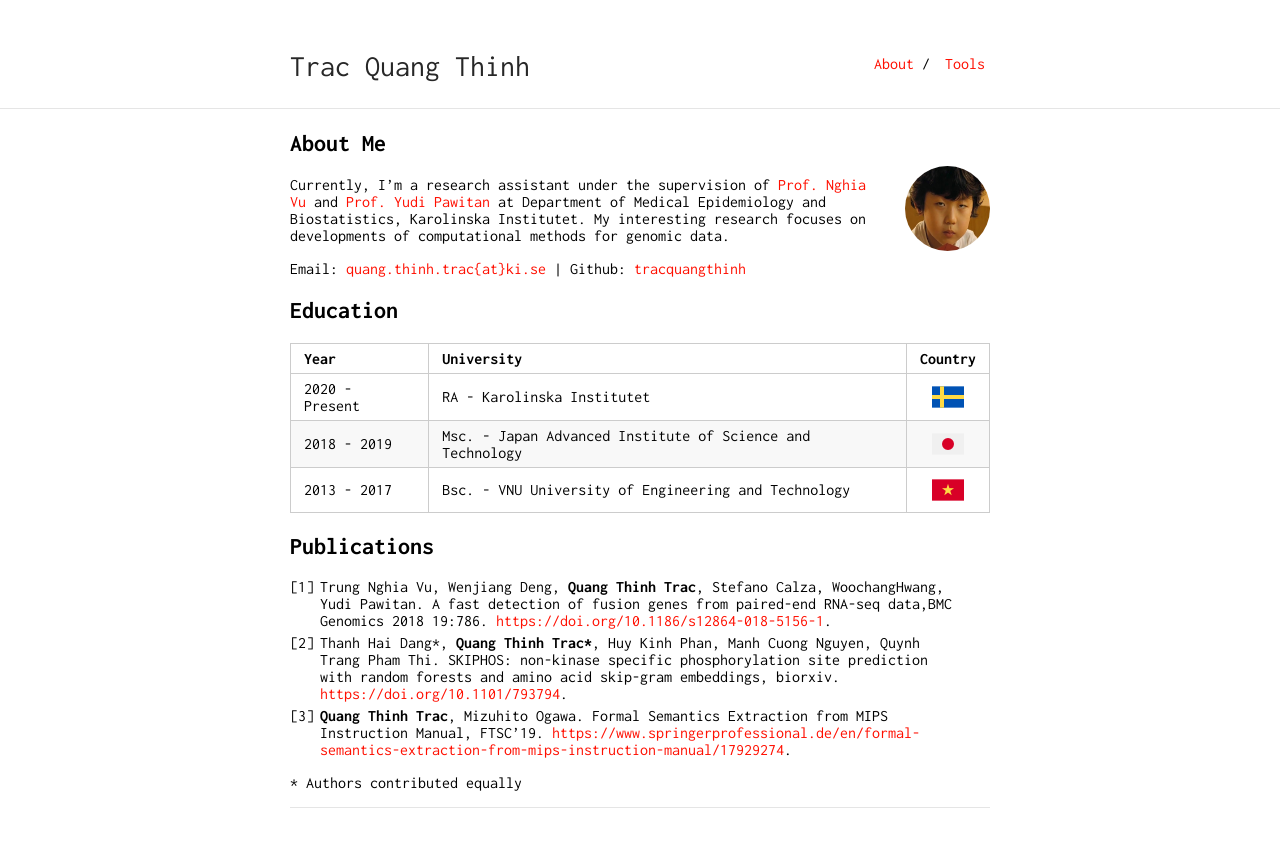
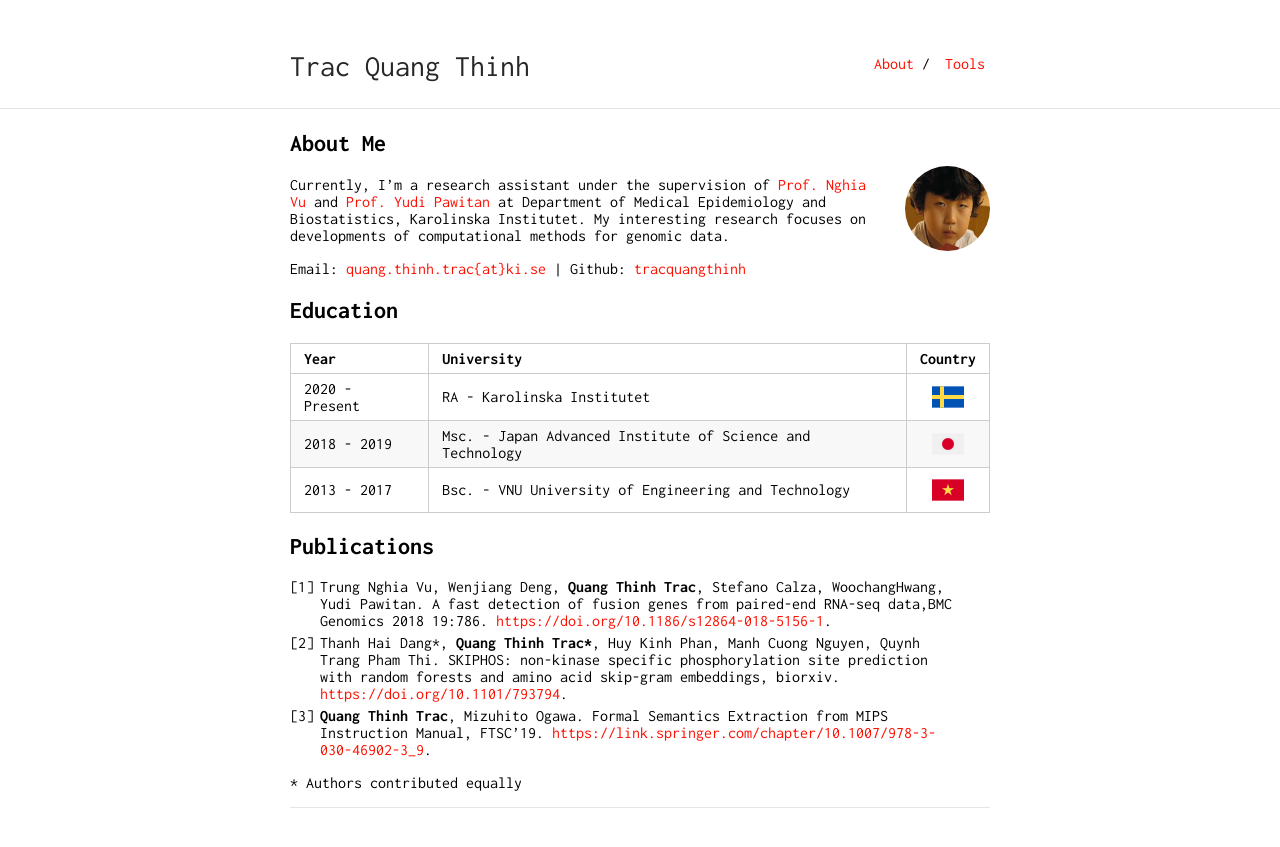
Before and after one commit to tracquangthinh/tracquangthinh.github.io, a Jekyll site: the page built from index.md, in a window 1280 px wide. Shown: the top 847 px of the page. Built offline with Jekyll 4.4.1, drawn with Linux system fonts in a browser that asks for light colours; our own code applies the rules of GitHub Pages for plain Markdown files; part of the change alters nothing that is shown.

Commit message:
Update index.md

```diff
--- a/index.md
+++ b/index.md
@@ -26,7 +26,7 @@ Year | University | Country
 
 1. Trung Nghia Vu, Wenjiang Deng, **Quang Thinh Trac**, Stefano Calza, WoochangHwang, Yudi Pawitan. A fast detection of fusion genes from paired-end RNA-seq data,BMC Genomics 2018 19:786. <a href="https://doi.org/10.1186/s12864-018-5156-1">https://doi.org/10.1186/s12864-018-5156-1</a>.
 2. Thanh Hai Dang\*, **Quang Thinh Trac\***, Huy Kinh Phan, Manh Cuong Nguyen, Quynh Trang Pham Thi. SKIPHOS: non-kinase specific phosphorylation site prediction with random forests and amino acid skip-gram embeddings, biorxiv. <a href="https://doi.org/10.1101/793794">https://doi.org/10.1101/793794</a>.
-3. **Quang Thinh Trac**, Mizuhito Ogawa. Formal Semantics Extraction from MIPS Instruction Manual, FTSC'19. <a href="https://www.springerprofessional.de/en/formal-semantics-extraction-from-mips-instruction-manual/17929274">https://www.springerprofessional.de/en/formal-semantics-extraction-from-mips-instruction-manual/17929274</a>.
+3. **Quang Thinh Trac**, Mizuhito Ogawa. Formal Semantics Extraction from MIPS Instruction Manual, FTSC'19. <a href="https://www.springerprofessional.de/en/formal-semantics-extraction-from-mips-instruction-manual/17929274">https://link.springer.com/chapter/10.1007/978-3-030-46902-3_9</a>.
 
 \* Authors contributed equally
 
```
